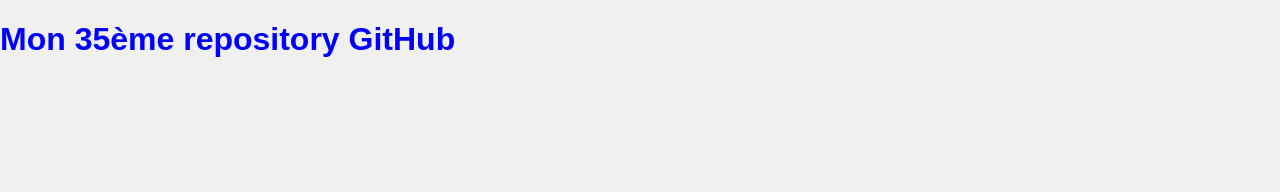
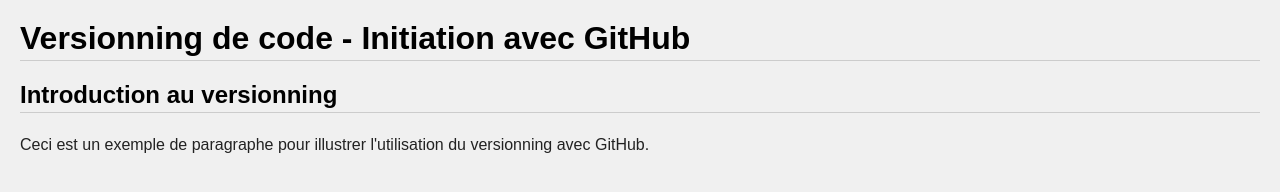
Before and after one commit to BryanDrouet/versionning-GitHub, a plain HTML site: page index.html in a window 1280 px wide. Drawn offline with Linux system fonts and the light colour scheme.

Commit message:
Mise à jour du contenu et du style de la page d'accueil

```diff
--- a/index.html
+++ b/index.html
@@ -7,6 +7,8 @@
     <link rel="stylesheet" href="style.css">
 </head>
 <body>
-    <h1>Mon 35ème repository GitHub</h1>
+    <h1>Versionning de code - Initiation avec GitHub</h1>
+    <h2>Introduction au versionning</h2>
+    <p>Ceci est un exemple de paragraphe pour illustrer l'utilisation du versionning avec GitHub.</p>
 </body>
 </html>
--- a/style.css
+++ b/style.css
@@ -7,9 +7,32 @@ body {
 
 html {
     box-sizing: border-box;
+    background-color: #f0f0f0;
 }
 
-h1 {
-    color: blue;
-    font-size: 2em;
+body {
+    padding: 20px;
+    display: flex;
+    flex-direction: column;
+    gap: 20px;
 }
+
+h1:first-child, h2:first-child {
+    padding-top: 0;
+    margin-top: 0;
+}
+
+h1, h2, p {
+    padding: 0;
+    margin: 0;
+    padding-bottom: 3px;
+}
+
+h1, h2 {
+    border-bottom: 1px solid #ccc;
+}
+
+p {
+    color: #222;
+    line-height: 1.5;
+}
```
